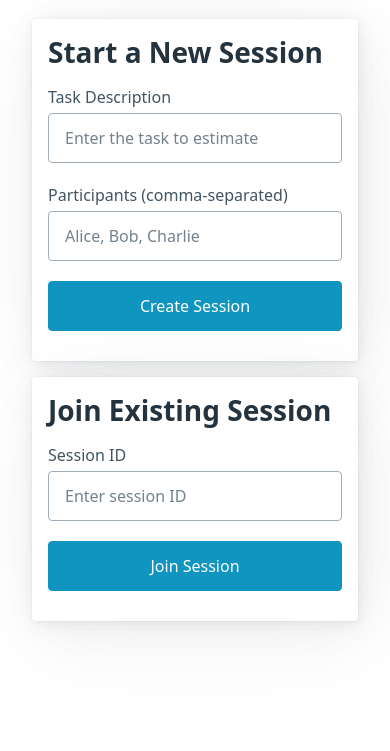
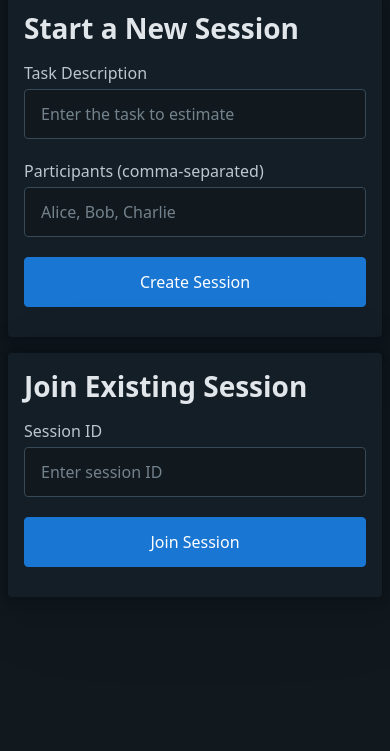
Before and after one commit to eserlan/TshirtEstimator, a website with bundled scripts: page index.html in a window 390 px wide. Shown: the part 93-844 px from the top of the page. Built offline with nearby package versions, Linux system fonts and the light colour scheme.

Commit message:
less container padding on smaller screens always dark

```diff
--- a/index.html
+++ b/index.html
@@ -1,5 +1,5 @@
 <!DOCTYPE html>
-<html lang="en">
+<html lang="en" data-theme="dark">
 <head>
     <meta charset="UTF-8">
     <meta name="viewport" content="width=device-width, initial-scale=1.0">
--- a/styles.css
+++ b/styles.css
@@ -35,6 +35,18 @@ h2, h3 {
     max-width: 800px;
     margin: 0 auto;
     padding: 2rem;
+}
+
+@media (max-width: 768px) {
+    .container {
+        padding: 1rem;
+    }
+}
+
+@media (max-width: 480px) {
+    .container {
+        padding: 0.5rem;
+    }
 }
 
 .estimation-buttons {
```
